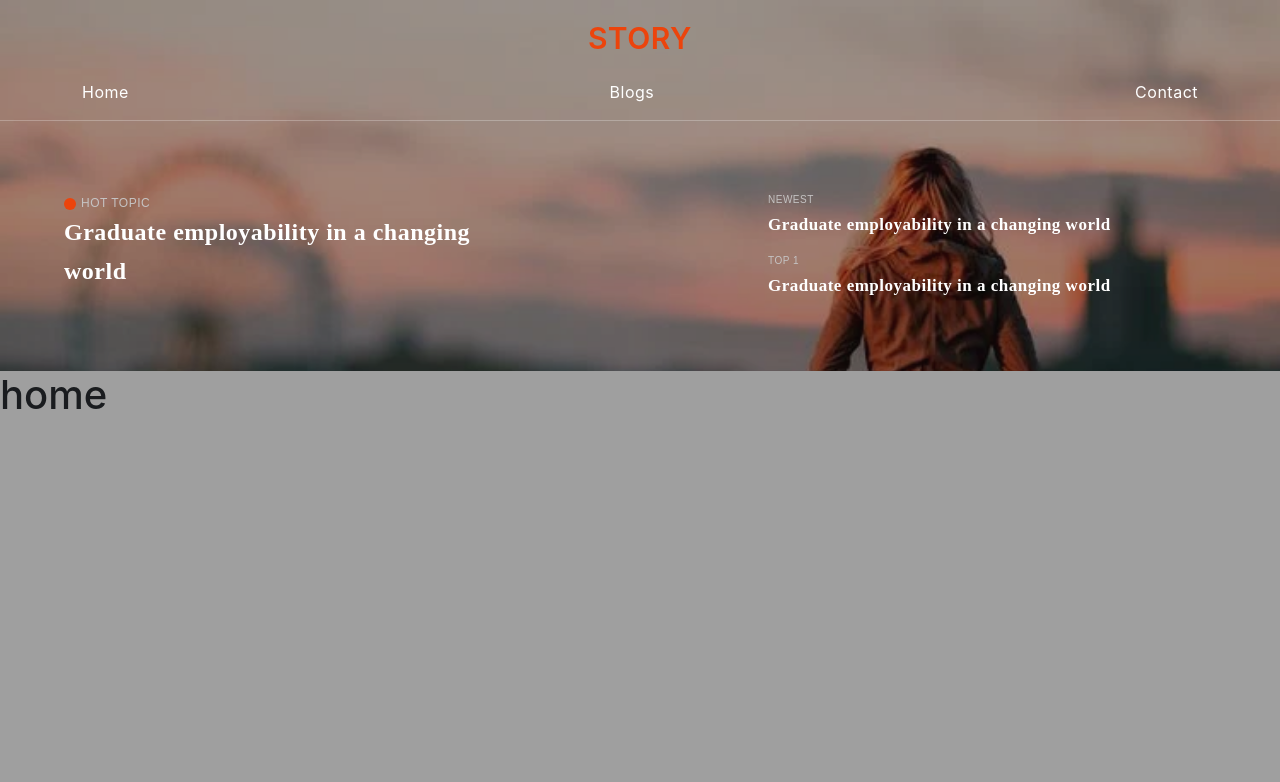
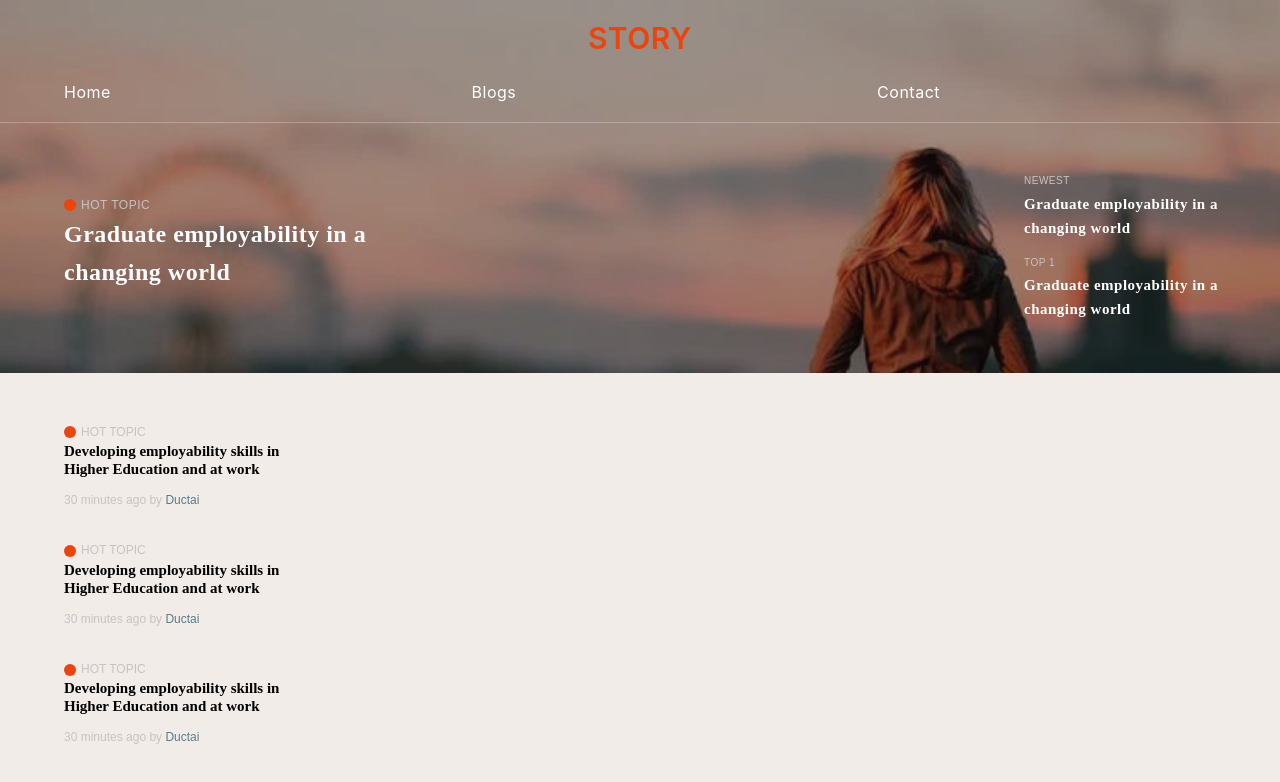
Before and after one commit to ductai26998/blog-papagroup, a React (Create React App) app: page / in a window 1280 px wide. Shown: the top 782 px of the page. Built offline with nearby package versions, Linux system fonts and the light colour scheme.

Commit message:
[task][home] the left of home

```diff
--- a/src/assets/scss/style.scss
+++ b/src/assets/scss/style.scss
@@ -1,9 +1,27 @@
 $redColor: #ec440c;
 $geyColor: #c5c3c3;
 $blueColor: #587c8b;
+$coverColor: #f2ece8;
 
-@mixin textStyle($color: #fff, $size: 10px, $family: sans-serif) {
+* {
+    letter-spacing: 0.5;
+    line-height: 1.6;
+}
+
+@mixin textStyle($color: #fff, $size: 10px, $family: sans-serif, $weight: 400) {
     color: $color;
     font-size: $size;
     font-family: $family;
+    font-weight: $weight;
 }
+
+@mixin leftPage {
+    padding-left: 5vw;
+    padding-right: 25vw;
+    margin-right: 20px;
+}
+
+@mixin rightPage {
+    width: 20vw;
+    padding-right: 2vw;
+}
--- /dev/null
+++ b/src/components/blogItem/BlogItem.js
@@ -0,0 +1,25 @@
+import React from "react";
+import './BlogItem.scss';
+
+class BlogItem extends React.Component {
+  constructor() {
+    super();
+
+  }
+
+  render() {
+    return (
+      <div className="blog-item">
+        <h4 className="blog-title">
+          Developing employability skills in Higher Education and at work
+        </h4>
+        <div className="blog-info">
+          <span className="blog-info_time">30 minutes ago by </span>
+          <span className="blog-info_author">Ductai</span>
+        </div>
+      </div>
+    );
+  }
+}
+
+export default BlogItem;
--- /dev/null
+++ b/src/components/blogItem/BlogItem.scss
@@ -0,0 +1,23 @@
+@import '../../assets/scss/style.scss';
+
+.blog-item {
+    display: flex;
+    flex-direction: column;
+    margin-bottom: 30px;
+
+    .blog-title {
+        @include textStyle(#000, 15px, serif, 600);
+    }
+
+    .blog-info {
+
+    }
+}
+
+.blog-info_time {
+    @include textStyle($geyColor, 12px);
+}
+
+.blog-info_author {
+    @include textStyle($blueColor, 12px);
+}
--- a/src/components/header/Header.js
+++ b/src/components/header/Header.js
@@ -2,6 +2,7 @@ import React from "react";
 import './Header.scss';
 
 import NavGuest from '../navbars/navGuest/NavGuest';
+import HotTopic from "../subTitleHotTopic/HotTopic";
 
 class Header extends React.Component {
   constructor() {
@@ -19,10 +20,7 @@ class Header extends React.Component {
         <hr className="header_boundary"></hr>
         <div className="top-topic">
           <div className="top-topic_left">
-            <h7 className="hot-topic_sub-title">
-              <div className="disk"></div>
-              HOT TOPIC
-            </h7>
+            <HotTopic></HotTopic>
             <h4 className="hot-topic_title">
               Graduate employability in a changing world
             </h4>
--- a/src/components/header/Header.scss
+++ b/src/components/header/Header.scss
@@ -3,6 +3,7 @@
 .header {
   display: flex;
   flex-direction: column;
+  position: relative;
   padding-top: 20px;
   background-image: url("../../assets/images/cover1.jpg");
   background-size: cover;
@@ -29,31 +30,16 @@
     justify-content: space-between;
     height: 250px;
     width: 100%;
-    padding-left: 5vw;
-    padding-right: 5vw;
+    color: #fff;
   }
 
   .top-topic * {
     line-height: 1.6;
-    color: #fff;
   }
 
   .top-topic_left {
-    width: 35vw;
-    .hot-topic_sub-title {
-      display: flex;
-      flex-direction: row;
-      align-items: center;
-      @include textStyle($geyColor, 12px);
-
-      .disk {
-        width: 12px;
-        height: 12px;
-        border-radius: 50%;
-        background-color: $redColor;
-        margin-right: 5px;
-      }
-    }
+    width: 60vw;
+    @include leftPage;
 
     .hot-topic_title {
       font-family: serif;
@@ -62,7 +48,7 @@
   }
 
   .top-topic_right {
-    width: 35vw;
+    @include rightPage;
   }
 
   .top-topic_right_item {
@@ -73,9 +59,7 @@
   }
 
   .right_item_title {
-    font-family: serif;
-    font-size: 17px;
-    font-weight: 600;
+    @include textStyle(#fff, 15px, serif, 600);
   }
 }
 
--- a/src/components/navbars/navGuest/NavGuest.js
+++ b/src/components/navbars/navGuest/NavGuest.js
@@ -9,7 +9,7 @@ class NavGuest extends React.Component {
 
   render() {
     return (
-      <div className="nav-guest container">
+      <div className="nav-guest">
         <nav className="navbar">
           <ul className="navbar-nav">
             <li className="nav-item">
--- a/src/components/navbars/navGuest/NavGuest.scss
+++ b/src/components/navbars/navGuest/NavGuest.scss
@@ -1,3 +1,9 @@
+@import '../../../assets/scss/style.scss';
+
+.nav-guest {
+    @include leftPage;
+}
+
 .navbar-nav {
     width: 100%;
     display: flex;
--- a/src/components/pages/Home.js
+++ b/src/components/pages/Home.js
@@ -1,15 +1,42 @@
 import React from "react";
-import './Home.css';
+import './Home.scss';
+
+import BlogItem from "../blogItem/BlogItem";
+import HotTopic from "../subTitleHotTopic/HotTopic";
 
 class Home extends React.Component {
-    constructor() {
-        super();
+  constructor() {
+    super();
 
-    }
+  }
 
-    render() {
-        return (<h1>home</h1>);
-    }
+  render() {
+    return (
+      <div className="home">
+        <div className="home_left">
+          <div className="hot-topic">
+            <div className="hot-topic-item">
+              <HotTopic></HotTopic>
+              <BlogItem></BlogItem>
+            </div>
+            <div className="hot-topic-item">
+              <HotTopic></HotTopic>
+              <BlogItem></BlogItem>
+            </div>
+            <div className="hot-topic-item">
+              <HotTopic></HotTopic>
+              <BlogItem></BlogItem>
+            </div>
+          </div>
+          <div className="home_middle"></div>
+        </div>
+        <div className="home_right">
+          <div className="category"></div>
+          <div className="blog-list"></div>
+        </div>
+      </div>
+    );
+  }
 }
 
 export default Home;
--- /dev/null
+++ b/src/components/pages/Home.scss
@@ -0,0 +1,20 @@
+@import '../../assets/scss/style.scss';
+
+.home {
+    display: flex;
+    height: 100%;
+    background-color: $coverColor;
+    padding-top: 50px;
+}
+
+.home_left {
+    @include leftPage;
+    .hot-topic {
+        @include rightPage;
+    }
+
+}
+
+.home_middle {
+    background-image: url('../../assets/images/middle.jpg');
+}
--- /dev/null
+++ b/src/components/subTitleHotTopic/HotTopic.js
@@ -0,0 +1,20 @@
+import React from "react";
+import './HotTopic.scss';
+
+class HotTopic extends React.Component {
+  constructor() {
+    super();
+
+  }
+
+  render() {
+    return (
+      <h7 className="hot-topic_sub-title">
+        <div className="disk"></div>
+        <span className="text">HOT TOPIC</span>
+      </h7>
+    );
+  }
+}
+
+export default HotTopic;
--- /dev/null
+++ b/src/components/subTitleHotTopic/HotTopic.scss
@@ -0,0 +1,21 @@
+@import "../../assets/scss/style.scss";
+
+.hot-topic_sub-title {
+    display: flex;
+    flex-direction: row;
+    align-items: center;
+    @include textStyle($geyColor, 12px);
+
+    .disk {
+      width: 12px;
+      height: 12px;
+      border-radius: 50%;
+      background-color: $redColor;
+      margin-right: 5px;
+    }
+
+    .text {
+      display: flex;
+      align-items: center;
+    }
+  }
```
Also changed, not shown: src/assets/images/middle.jpg (added), src/components/pages/Home.css (deleted).
